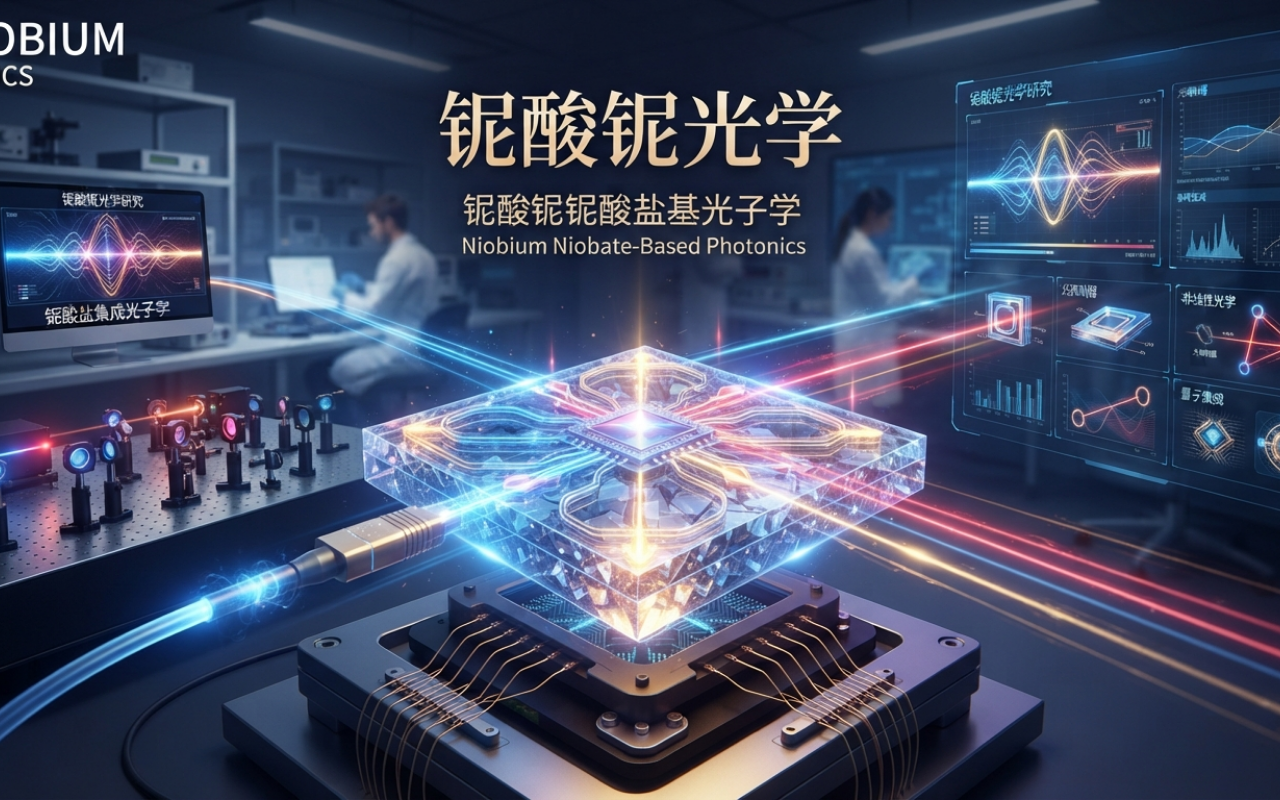
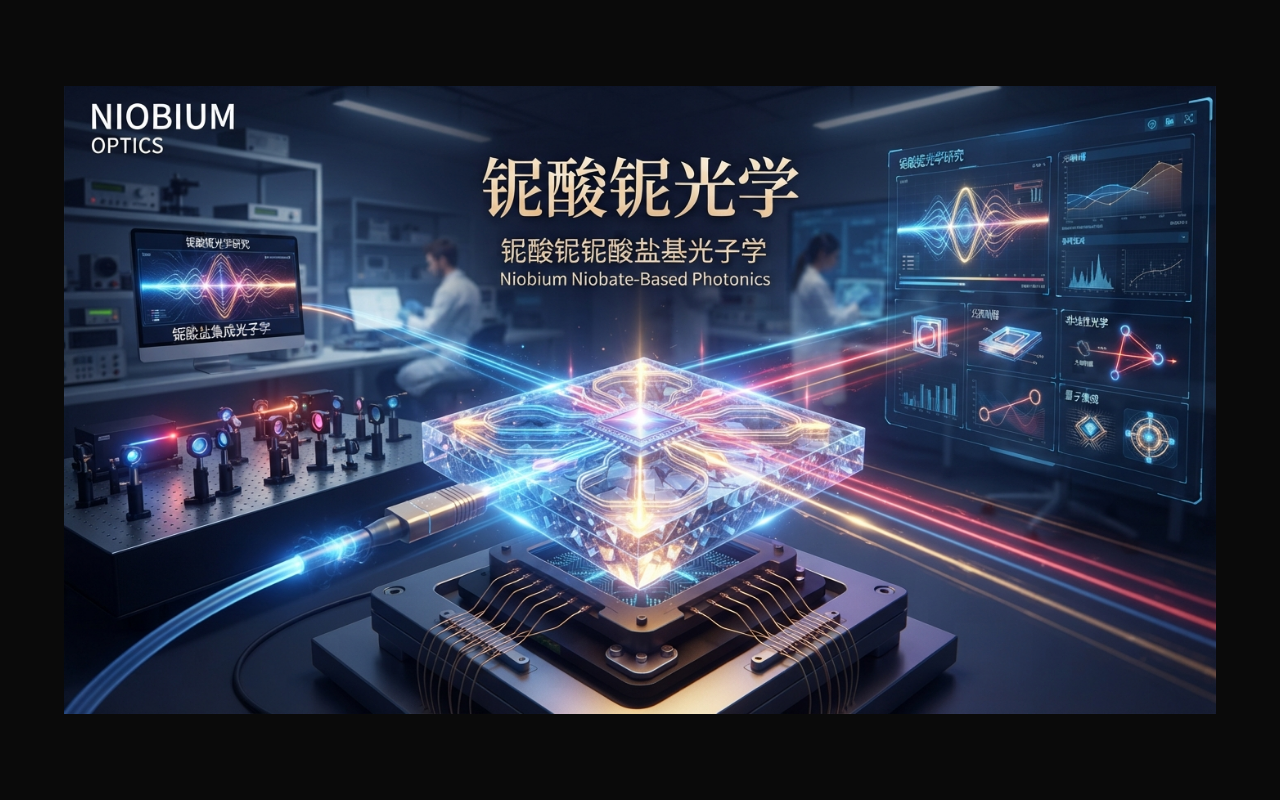
Before and after one commit to LucasYuuu/lucasyu-database, a Next.js app: page / in a window 1280 px wide. Built offline with nearby package versions, Linux system fonts and the light colour scheme.

Commit message:
Image 90% with dark background

```diff
--- a/app/page.tsx
+++ b/app/page.tsx
@@ -2,11 +2,11 @@
 
 export default function Home() {
   return (
-    <div style={{ height: '100vh', width: '100vw', overflow: 'hidden' }}>
+    <div style={{ height: '100vh', width: '100vw', display: 'flex', alignItems: 'center', justifyContent: 'center', background: '#0a0a0a' }}>
       <img
         src="/bg.jpg"
         alt="铌酸锂光学"
-        style={{ width: '100%', height: '100%', objectFit: 'cover', display: 'block' }}
+        style={{ width: '90%', height: '90%', objectFit: 'contain', display: 'block' }}
       />
     </div>
   )
```
